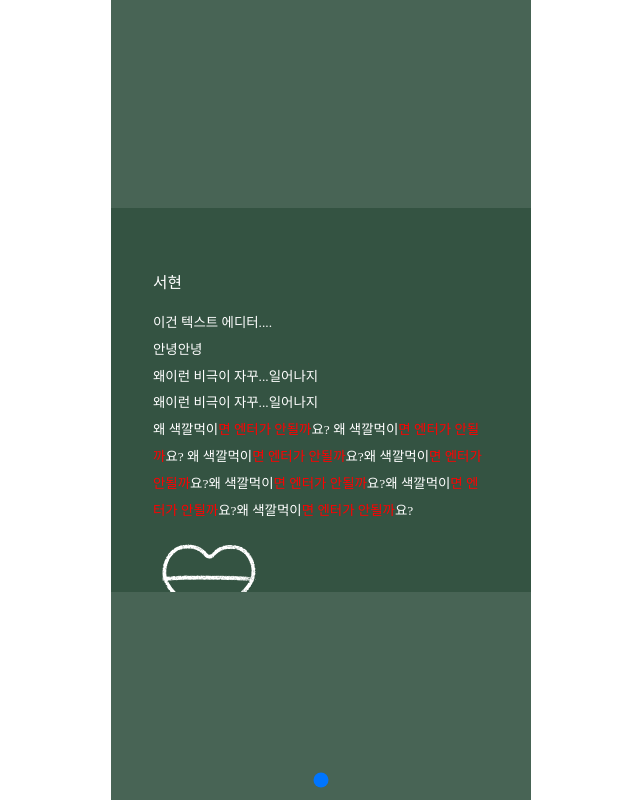
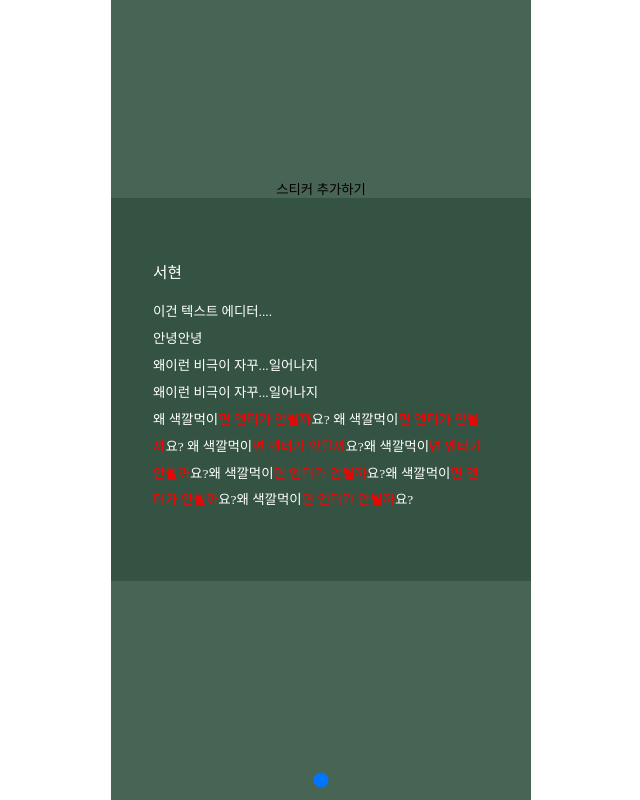
Before and after one commit to balckBoard-4line/balckBoard-front, a React (Vite) app: page /letterCreate/1 in a window 1280 px wide. Shown: the whole page, without its empty margins (319-959 px from the left). Built offline with nearby package versions, Linux system fonts and the light colour scheme.

Commit message:
:sparkles: Feat: BlackBoardEditor Base
스티커 추가, 스티커 좌표구하는 기능

```diff
--- a/src/components/blackBoard/BlackBoard.jsx
+++ b/src/components/blackBoard/BlackBoard.jsx
@@ -14,8 +14,8 @@ function BlackBoard() {
     </div>`,
     font: 1,
     stickers: [
-      { num: 1, positionX: 2, positionY: 3, img: 1 },
-      { num: 2, positionX: 5, positionY: 6, img: 2 }
+      { num: 1, positionX: 0, positionY: 0, img: 1 },
+      { num: 2, positionX: 4, positionY: 6, img: 2 }
     ]
   };
   const loadContent = () => {
--- a/src/components/blackBoard/BlackBoardEditor.jsx
+++ b/src/components/blackBoard/BlackBoardEditor.jsx
@@ -6,26 +6,69 @@ import useInnerWidth from "../../hooks/usInnerWidth/useInnerWidth";
 
 function BlackBoardEditor() {
   const emSize = (useInnerWidth() / 375) * 10;
-  const [stickers, setStickers] = useState([
-    { num: 1, positionX: 2, positionY: 3, img: 1, width: 10 },
-    { num: 2, positionX: 5, positionY: 6, img: 2, width: 10 }
-  ]);
 
+  const [currentSticker, setCurrentSticker] = useState(0);
+  const [stickers, setStickers] = useState([]);
+
+  const addSticker = () => {
+    setStickers(
+      stickers.concat({
+        num: stickers.length + 1,
+        positionX: 0,
+        positionY: 0,
+        img: 2,
+        width: 10
+      })
+    );
+  };
+
+  useEffect(() => {
+    console.log(stickers);
+  }, [stickers]);
+
+  const getWidthEm = width => {
+    return width * (1 / emSize);
+  };
+
+  const getHeighthEm = height => {
+    return height * (1 / emSize);
+  };
+
+  // 볼륨 핸들러
   const [volume, setVolume] = useState(1);
+
   useEffect(() => {
     if (currentSticker != 0) {
       stickers[currentSticker - 1].width = 10 * volume;
     }
-    console.log(stickers);
   }, [volume]);
-  useEffect(() => {});
 
-  const [currentSticker, setCurrentSticker] = useState(0);
+  useEffect(() => {
+    if (currentSticker != 0) {
+      setVolume(stickers[currentSticker - 1].width / 10);
+    }
+  }, [currentSticker]);
+
+  const [position, setPosition] = useState({ x: 0, y: 0 }); // box의 포지션 값
+
+  const trackPos = data => {
+    setCurrentSticker(data.node.title);
+    setPosition({ x: data.x, y: data.y });
+  };
+
+  useEffect(() => {
+    if (currentSticker != 0) {
+      stickers[currentSticker - 1].positionX = getWidthEm(position.x);
+      stickers[currentSticker - 1].positionY = getHeighthEm(position.y);
+    }
+  }, [position]);
+
   const data = {
     id: 1,
     nickname: "서현",
     content: `   이건 텍스트 에디터....<div>안녕안녕</div>
         <div>왜이런 비극이 자꾸...일어나지</div>
+
         <div>왜이런 비극이 자꾸...일어나지</div>
 
         <div>
@@ -38,34 +81,31 @@ function BlackBoardEditor() {
   const loadContent = () => {
     return <div dangerouslySetInnerHTML={{ __html: data.content }}></div>;
   };
-  const [position, setPosition] = useState({ x: 0, y: 0 }); // box의 포지션 값
-  const trackPos = data => {
-    setCurrentSticker(data.node.title);
-    setPosition({ x: data.x, y: data.y });
-    if (currentSticker != 0) {
-      setVolume(stickers[currentSticker - 1].width / 10);
-    }
-  };
-
-  useEffect(() => {
-    if (currentSticker != 0) {
-      stickers[currentSticker - 1].positionX = position.x;
-      stickers[currentSticker - 1].positionY = position.y;
-    }
-  }, [position]);
 
   return (
     <S.BlackBoardEditorWrapper $emsize={emSize + "px"}>
-      <div className="draggableBounds">
-        <S.BlackBoardWrapper>
-          <S.BlackBoardNickName>{data.nickname}</S.BlackBoardNickName>
-          <S.BlackBoardContent>{loadContent()}</S.BlackBoardContent>
+      <button onClick={addSticker}> 스티커 추가하기 </button>
+      {/* 스티커 크기조절 슬라이더*/}
+      <S.BlackBoardEditorRage
+        type="range"
+        min={0}
+        default={1}
+        max={2}
+        color="gray"
+        step={0.02}
+        value={volume}
+        onChange={event => {
+          setVolume(event.target.valueAsNumber);
+        }}
+      />
+      {/* 스티커 크기조절 슬라이더*/}
 
+      <S.BlackBoardEditorSticker>
         {/* 스티커 배치하기 */}
         {stickers.map(sticker => (
           <Draggable
             key={sticker.num}
-              bounds={".draggableBounds"}
+            //   bounds={".draggableBounds"}
             onDrag={(e, data) => trackPos(data)}
           >
             <S.Sticker
@@ -78,21 +118,14 @@ function BlackBoardEditor() {
           </Draggable>
         ))}
         {/* 스티커 배치하기 */}
+
+        {/* 전에 받아온 칠판 데이터 */}
+        <S.BlackBoardWrapper>
+          <S.BlackBoardNickName>{data.nickname}</S.BlackBoardNickName>
+          <S.BlackBoardContent>{loadContent()}</S.BlackBoardContent>
         </S.BlackBoardWrapper>
-      </div>
-
-      <S.BlackBoardEditorRage
-        type="range"
-        min={0}
-        default={1}
-        max={2}
-        color="gray"
-        step={0.02}
-        value={volume}
-        onChange={event => {
-          setVolume(event.target.valueAsNumber);
-        }}
-      />
+        {/* 전에 받아온 칠판 데이터 */}
+      </S.BlackBoardEditorSticker>
     </S.BlackBoardEditorWrapper>
   );
 }
--- a/src/components/blackBoard/style.jsx
+++ b/src/components/blackBoard/style.jsx
@@ -15,14 +15,14 @@ export const BlackBoardEditorWrapper = styled.div`
   font-size: ${props => props.$emsize};
   width: 100%;
   min-height: 100vh;
-
   display: flex;
   flex-direction: column;
-
   align-items: center;
   justify-content: center;
 
+  overflow-y: scroll;
   background-color: ${props => props.theme.colors.grey1};
+  padding-bottom: 40px;
 `;
 
 export const BlackBoardEditorRage = styled.input`
@@ -30,11 +30,18 @@ export const BlackBoardEditorRage = styled.input`
   bottom: 10px;
 `;
 
+export const BlackBoardEditorSticker = styled.div`
+  overflow-x: hidden;
+  overflow-y: hidden;
+  position: relative;
+`;
 export const BlackBoardWrapper = styled.div`
   width: 100%;
+  height: auto;
   padding: 6em 3.75em;
   position: relative;
   overflow-x: hidden;
+  overflow-y: hidden;
   background-color: ${props => props.theme.colors.main1};
 `;
 
@@ -49,7 +56,7 @@ export const BlackBoardContent = styled.div`
 
 export const Sticker = styled.img`
   position: absolute;
-  transform: translate((-50%, -50%));
+
   top: ${props => props.$position_y};
   left: ${props => props.$position_x};
   width: ${props => props.$img_width};
```
Lines whose indentation alone changed are shown as unchanged.
